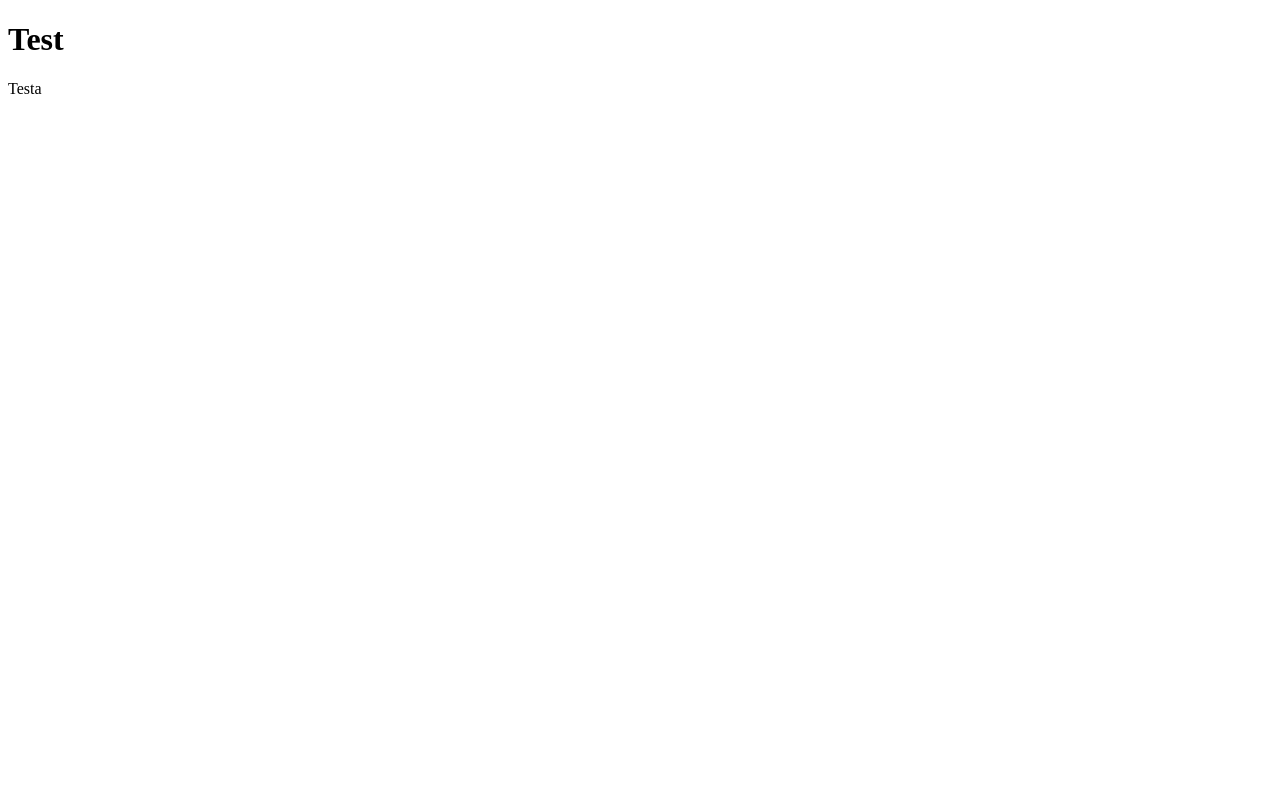
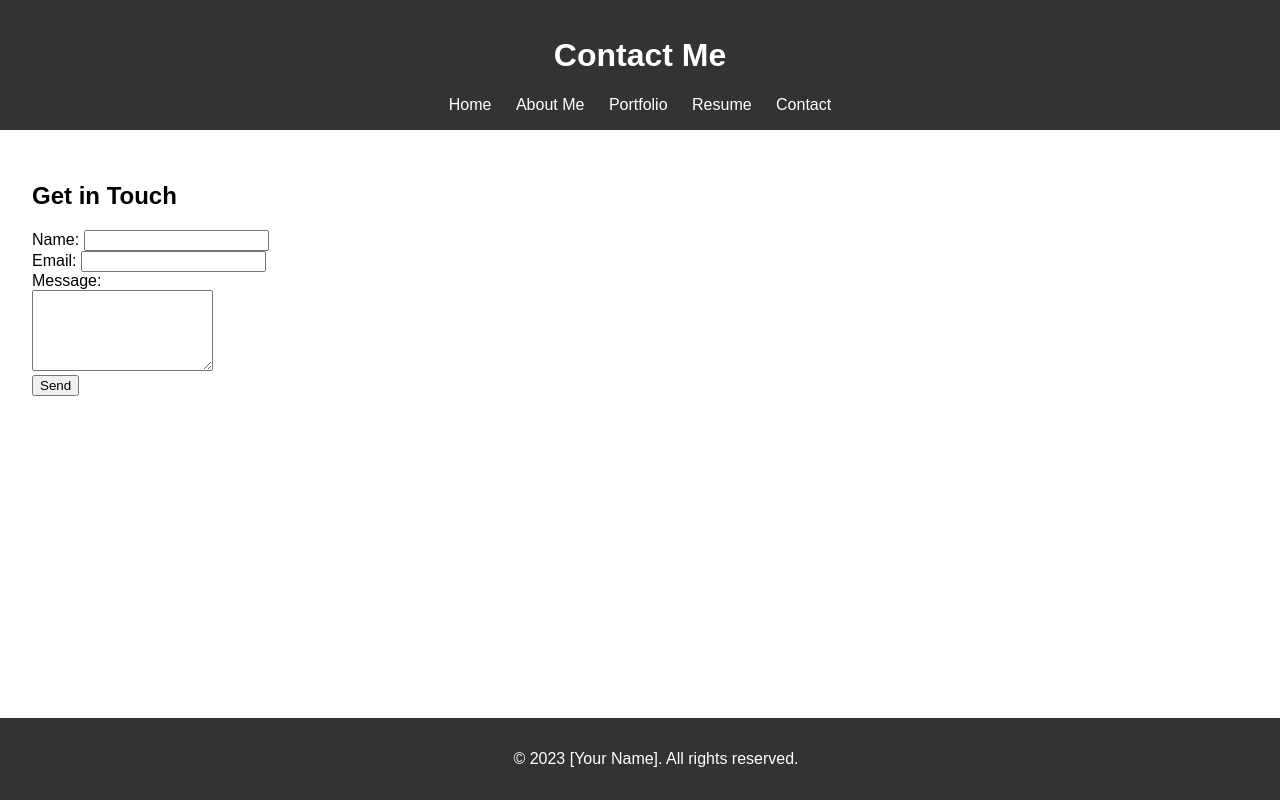
Before and after one commit to Ceuy/ProjectSite, a plain HTML site: page contact.html in a window 1280 px wide. Drawn offline with Linux system fonts and the light colour scheme.

Commit message:
Update 1

```diff
--- a/contact.html
+++ b/contact.html
@@ -1,9 +1,41 @@
 <!DOCTYPE html>
-<html>
+<html lang="en">
+
+<head>
+    <meta charset="UTF-8">
+    <meta name="viewport" content="width=device-width, initial-scale=1.0">
+    <title>Contact - Viktor Veselinov</title>
+    <link rel="stylesheet" href="style.css">
+</head>
 
 <body>
-    <h1>Test</h1>
-    <p>Testa</p>
+    <header>
+        <h1>Contact Me</h1>
+        <nav>
+            <a href="index.html">Home</a>
+            <a href="about.html">About Me</a>
+            <a href="portfolio.html">Portfolio</a>
+            <a href="resume.html">Resume</a>
+            <a href="contact.html">Contact</a>
+        </nav>
+    </header>
+    <main>
+        <section>
+            <h2>Get in Touch</h2>
+            <form action="mailto:your-email@example.com" method="post" enctype="text/plain">
+                <label for="name">Name:</label>
+                <input type="text" id="name" name="name" required><br>
+                <label for="email">Email:</label>
+                <input type="email" id="email" name="email" required><br>
+                <label for="message">Message:</label><br>
+                <textarea id="message" name="message" rows="5" required></textarea><br>
+                <button type="submit">Send</button>
+            </form>
+        </section>
+    </main>
+    <footer>
+        <p>&copy; 2023 [Your Name]. All rights reserved.</p>
+    </footer>
 </body>
 
 </html>
--- /dev/null
+++ b/style.css
@@ -0,0 +1,32 @@
+body {
+    font-family: Arial, sans-serif;
+    margin: 0;
+    padding: 0;
+}
+
+header {
+    background: #333;
+    color: white;
+    padding: 1em;
+    text-align: center;
+}
+
+nav a {
+    color: white;
+    margin: 0 10px;
+    text-decoration: none;
+}
+
+main {
+    padding: 2em;
+}
+
+footer {
+    background: #333;
+    color: white;
+    text-align: center;
+    padding: 1em;
+    position: fixed;
+    width: 100%;
+    bottom: 0;
+}
```
Also changed, not shown: aboutme.html (+28 -3 lines), index.html (+28 -3 lines), porftolio.html (+31 -6 lines), resume.html (+28 -3 lines).
